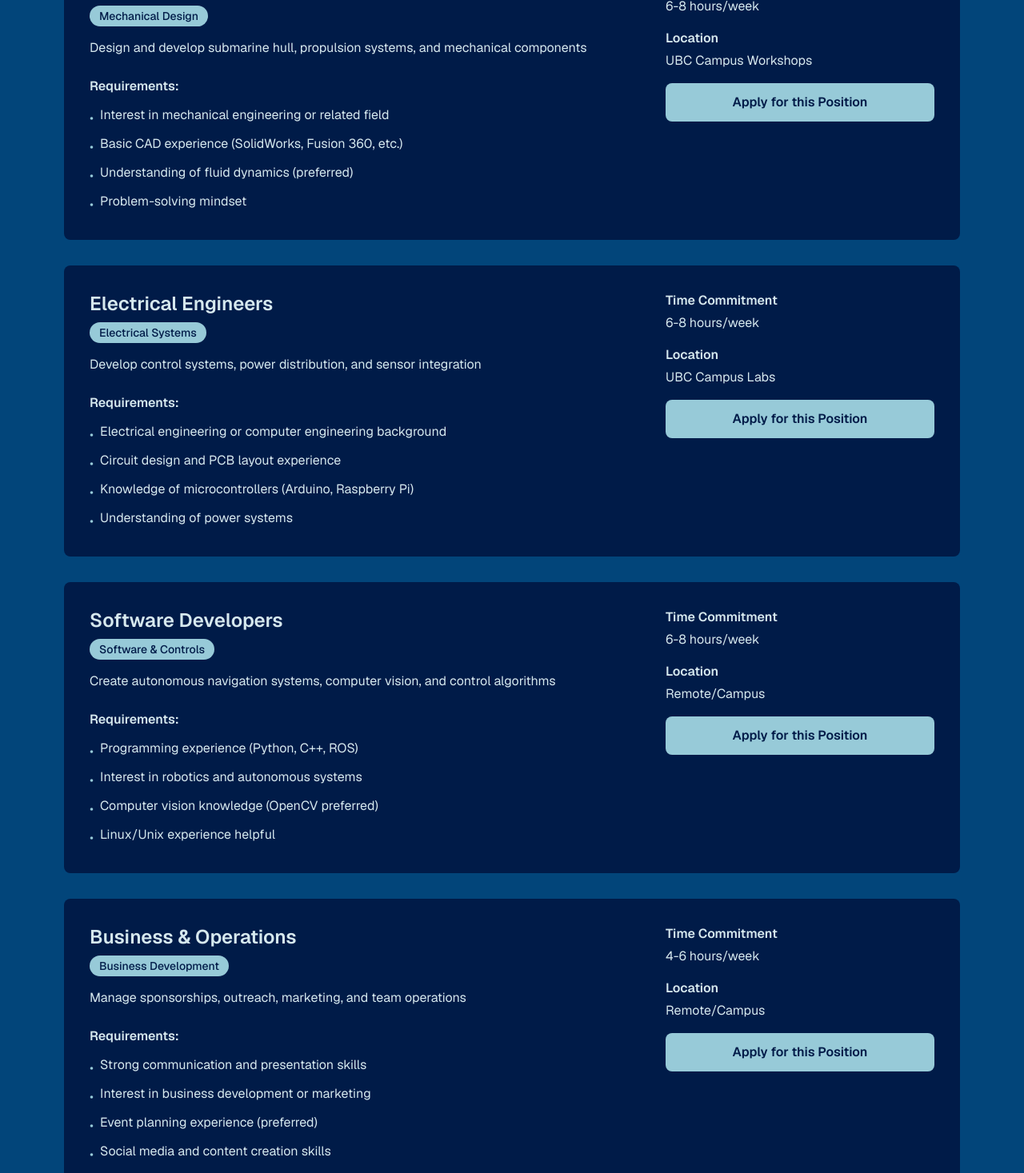
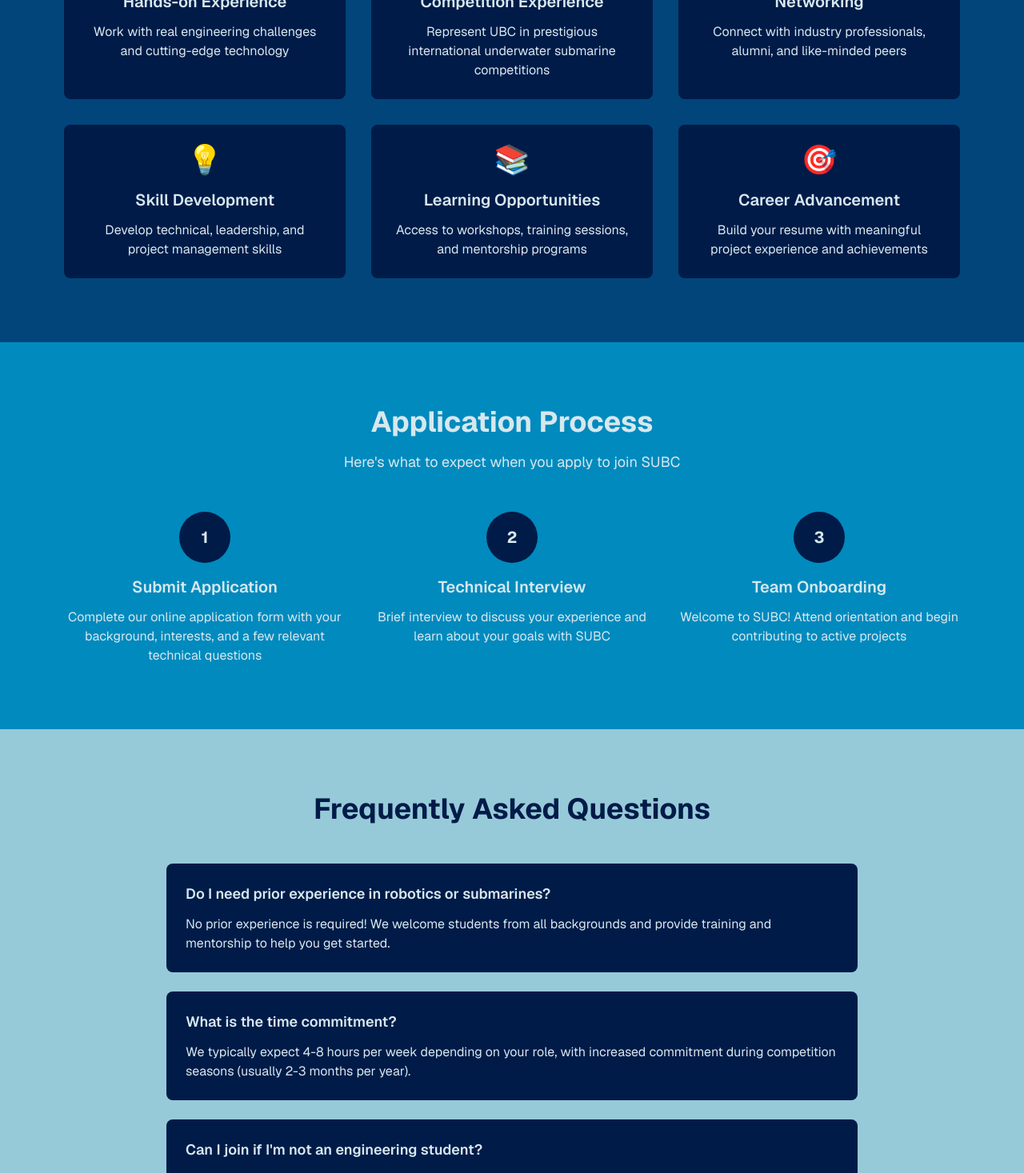
Before and after one commit to UBC-SUBC/new-website, a Next.js app: page /recruitment in a window 1280 px wide. Shown: the part 740-2207 px from the top of the page at 80% size. Built offline with nearby package versions, Linux system fonts and the light colour scheme.

Commit message:
update contact page, recruitment page, and footer

```diff
--- a/src/app/contact/page.tsx
+++ b/src/app/contact/page.tsx
@@ -4,17 +4,27 @@ export default function Contact() {
   const contactMethods = [
     {
       icon: "✉️",
-      title: "Email Us",
-      description: "For general inquiries and sponsorship opportunities",
+      title: "Email",
       action: "hello@subc.ca",
       link: "mailto:hello@subc.ca"
     },
     {
-      icon: "📱",
-      title: "Social Media",
-      description: "Follow our latest updates and stories",
+      icon: "📘",
+      title: "Facebook",
+      action: "@ubc.submarine",
+      link: "https://www.facebook.com/ubc.submarine/"
+    },
+    {
+      icon: "📸",
+      title: "Instagram",
       action: "@subc_ubc",
       link: "https://www.instagram.com/subc_ubc/"
+    },
+    {
+      icon: "💼",
+      title: "LinkedIn",
+      action: "UBC Submarine",
+      link: "https://www.linkedin.com/company/ubc-submarine"
     },
     {
       icon: "📍",
@@ -33,43 +43,32 @@ export default function Contact() {
 
       <main className="min-h-screen pt-16" style={{ backgroundColor: '#2a2a2a' }}>
 
-        {/* Hero Section */}
+        {/* Section 1: Hero & Contact Channels */}
         <section className="py-20" style={{ background: 'linear-gradient(135deg, #018ABE, #02457A)' }}>
-          <div className="max-w-4xl mx-auto px-4 text-center">
+          <div className="max-w-6xl mx-auto px-4 text-center">
+
             <h1 className="text-4xl md:text-5xl font-bold mb-6" style={{ color: '#D6E8EE' }}>
               Get in Touch
             </h1>
-            <p className="text-xl max-w-3xl mx-auto" style={{ color: '#D6E8EE' }}>
-              We'd love to hear from you. Whether you are interested in joining,
-              sponsoring, or just want to chat about submarines, we are here.
+
+            {/* Integrated, concise wording */}
+            <p className="text-xl max-w-3xl mx-auto mb-16" style={{ color: '#D6E8EE' }}>
+              Whether you're looking to join, sponsor, or have a specific question, we'd love to hear from you! Send us an email or follow our socials for the latest updates.
             </p>
-          </div>
-        </section>
 
-        {/* Contact Info Grid Section (Matches Executive Team Section style) */}
-        <section className="py-20" style={{ backgroundColor: '#02457A' }}>
-          <div className="max-w-6xl mx-auto px-4">
-            <div className="text-center mb-12">
-              <h2 className="text-3xl md:text-4xl font-bold mb-4" style={{ color: '#D6E8EE' }}>Contact Channels</h2>
-              <p className="text-lg" style={{ color: '#D6E8EE' }}>
-                Reach out to us through any of the platforms below
-              </p>
-            </div>
-
-            <div className="grid md:grid-cols-3 gap-8">
+            {/* 5 Contact Blocks moved here */}
+            <div className="grid grid-cols-2 md:grid-cols-5 gap-4">
               {contactMethods.map((method, index) => (
-                <div key={index} className="text-center p-8 rounded-lg transition-transform hover:-translate-y-1" style={{ backgroundColor: '#001B48' }}>
-                  <div className="w-20 h-20 rounded-full flex items-center justify-center mx-auto mb-6" style={{ backgroundColor: '#97CAD8' }}>
-                    <span className="text-3xl">{method.icon}</span>
+                <div key={index} className="text-center p-6 rounded-lg transition-transform hover:-translate-y-1 shadow-lg" style={{ backgroundColor: '#001B48' }}>
+                  <div className="w-16 h-16 rounded-full flex items-center justify-center mx-auto mb-4" style={{ backgroundColor: '#97CAD8' }}>
+                    <span className="text-2xl">{method.icon}</span>
                   </div>
-                  <h3 className="text-xl font-semibold mb-2" style={{ color: '#D6E8EE' }}>{method.title}</h3>
-                  <p className="mb-4 text-sm" style={{ color: '#D6E8EE', opacity: 0.8 }}>{method.description}</p>
-
+                  <h3 className="text-lg font-semibold mb-2" style={{ color: '#D6E8EE' }}>{method.title}</h3>
                   <a
                     href={method.link}
                     target="_blank"
                     rel="noopener noreferrer"
-                    className="font-bold hover:underline"
+                    className="font-bold text-sm hover:underline break-words"
                     style={{ color: '#97CAD8' }}
                   >
                     {method.action}
@@ -77,11 +76,12 @@ export default function Contact() {
                 </div>
               ))}
             </div>
+
           </div>
         </section>
 
-        {/* Location / Map Section (Matches Departments Section style) */}
-        <section className="py-20" style={{ backgroundColor: '#018ABE' }}>
+        {/* Section 2: Location / Map (Moved up to the #02457A section) */}
+        <section className="py-20" style={{ backgroundColor: '#02457A' }}>
           <div className="max-w-6xl mx-auto px-4">
             <div className="text-center mb-12">
               <h2 className="text-3xl md:text-4xl font-bold mb-4" style={{ color: '#D6E8EE' }}>Find Us on Campus</h2>
@@ -92,9 +92,7 @@ export default function Contact() {
 
             <div className="rounded-lg overflow-hidden shadow-xl" style={{ backgroundColor: '#001B48', padding: '1rem' }}>
               <div className="w-full h-96 bg-gray-300 rounded">
-                 {/* Note: I used the EDC embed link here.
-                    If you have a specific Google Maps Embed URL, replace the src below.
-                 */}
+                 {/* Google Maps Embed */}
                 <iframe
                   title="SUBC Location"
                   loading="lazy"
@@ -110,36 +108,6 @@ export default function Contact() {
           </div>
         </section>
 
-        {/* FAQ / Direct Message Section (Matches CTA Section style) */}
-        <section className="py-20" style={{ backgroundColor: '#001B48' }}>
-          <div className="max-w-4xl mx-auto px-4 text-center">
-            <h2 className="text-3xl md:text-4xl font-bold mb-4" style={{ color: '#D6E8EE' }}>
-              Have a Specific Question?
-            </h2>
-            <p className="text-xl mb-8" style={{ color: '#D6E8EE' }}>
-              Check out our social media for the latest updates, or send us an email directly.
-            </p>
-            <div className="flex gap-4 justify-center">
-              <a
-                href="mailto:hello@subc.ca"
-                className="px-8 py-3 rounded-lg font-semibold transition-all hover:scale-105 inline-block"
-                style={{ backgroundColor: '#97CAD8', color: '#001B48' }}
-              >
-                Email Us
-              </a>
-              <a
-                href="https://www.facebook.com/ubc.submarine/"
-                target="_blank"
-                rel="noopener noreferrer"
-                className="border px-8 py-3 rounded-lg font-semibold transition-all hover:scale-105 inline-block"
-                style={{ borderColor: '#D6E8EE', color: '#D6E8EE' }}
-              >
-                Facebook
-              </a>
-            </div>
-          </div>
-        </section>
-
       </main>
     </>
   );
--- a/src/app/recruitment/page.tsx
+++ b/src/app/recruitment/page.tsx
@@ -1,64 +1,15 @@
+import Link from 'next/link';
+
 export default function Recruitment() {
-  const positions = [
-    {
-      title: "Mechanical Engineers",
-      department: "Mechanical Design",
-      description: "Design and develop submarine hull, propulsion systems, and mechanical components",
-      requirements: [
-        "Interest in mechanical engineering or related field",
-        "Basic CAD experience (SolidWorks, Fusion 360, etc.)",
-        "Understanding of fluid dynamics (preferred)",
-        "Problem-solving mindset"
-      ],
-      commitment: "6-8 hours/week",
-      location: "UBC Campus Workshops"
-    },
-    {
-      title: "Electrical Engineers",
-      department: "Electrical Systems",
-      description: "Develop control systems, power distribution, and sensor integration",
-      requirements: [
-        "Electrical engineering or computer engineering background",
-        "Circuit design and PCB layout experience",
-        "Knowledge of microcontrollers (Arduino, Raspberry Pi)",
-        "Understanding of power systems"
-      ],
-      commitment: "6-8 hours/week",
-      location: "UBC Campus Labs"
-    },
-    {
-      title: "Software Developers",
-      department: "Software & Controls",
-      description: "Create autonomous navigation systems, computer vision, and control algorithms",
-      requirements: [
-        "Programming experience (Python, C++, ROS)",
-        "Interest in robotics and autonomous systems",
-        "Computer vision knowledge (OpenCV preferred)",
-        "Linux/Unix experience helpful"
-      ],
-      commitment: "6-8 hours/week",
-      location: "Remote/Campus"
-    },
-    {
-      title: "Business & Operations",
-      department: "Business Development",
-      description: "Manage sponsorships, outreach, marketing, and team operations",
-      requirements: [
-        "Strong communication and presentation skills",
-        "Interest in business development or marketing",
-        "Event planning experience (preferred)",
-        "Social media and content creation skills"
-      ],
-      commitment: "4-6 hours/week",
-      location: "Remote/Campus"
-    }
-  ];
+
+  // Single source of truth for the application link
+  const applicationLink = "https://docs.google.com/forms/d/e/1FAIpQLSd2cEicM3Kpwrb8nI2FqTmqmvl_Q6X6oG9YN-ngMNGNjfehEg/viewform?usp=header";
 
   const applicationProcess = [
     {
       step: "1",
       title: "Submit Application",
-      description: "Complete our online application form with your background, interests, and availability"
+      description: "Complete our online application form with your background, interests, and a few relevant technical questions"
     },
     {
       step: "2",
@@ -67,11 +18,6 @@ export default function Recruitment() {
     },
     {
       step: "3",
-      title: "Project Assessment",
-      description: "Complete a small technical challenge relevant to your area of interest"
-    },
-    {
-      step: "4",
       title: "Team Onboarding",
       description: "Welcome to SUBC! Attend orientation and begin contributing to active projects"
     }
@@ -86,7 +32,7 @@ export default function Recruitment() {
     {
       icon: "🏆",
       title: "Competition Experience",
-      description: "Represent UBC in prestigious international underwater robotics competitions"
+      description: "Represent UBC in prestigious international underwater submarine competitions"
     },
     {
       icon: "👥",
@@ -135,6 +81,7 @@ export default function Recruitment() {
 
   return (
     <main className="min-h-screen pt-16" style={{ backgroundColor: '#2a2a2a' }}>
+
       {/* Hero Section */}
       <section className="py-20" style={{ background: 'linear-gradient(135deg, #018ABE, #02457A)' }}>
         <div className="max-w-4xl mx-auto px-4 text-center">
@@ -142,79 +89,22 @@ export default function Recruitment() {
             Join Our Team
           </h1>
           <p className="text-xl max-w-3xl mx-auto mb-8" style={{ color: '#D6E8EE' }}>
-            Ready to dive into the exciting world of underwater robotics? Join SUBC and be part
-            of a team that's pushing the boundaries of autonomous submarine technology.
-            // TODO: add sponsorship package pdf link
+            Recruitment closed on Sept 21, 2025. <br /> Check back September 2026 for our next recruitment cycle!
           </p>
-          <button
-            className="px-8 py-3 rounded-lg font-semibold transition-all hover:scale-105 text-lg"
+          <a
+            href={applicationLink}
+            target="_blank"
+            rel="noopener noreferrer"
+            className="inline-block px-8 py-3 rounded-lg font-semibold transition-all hover:scale-105 text-lg"
             style={{ backgroundColor: '#001B48', color: '#D6E8EE' }}
           >
             Apply Now
-          </button>
+          </a>
         </div>
       </section>
 
-      {/* Open Positions */}
+      {/* Why Join SUBC (Shifted up to #02457A Background) */}
       <section className="py-20" style={{ backgroundColor: '#02457A' }}>
-        <div className="max-w-6xl mx-auto px-4">
-          <div className="text-center mb-12">
-            <h2 className="text-3xl md:text-4xl font-bold mb-4" style={{ color: '#D6E8EE' }}>Open Positions</h2>
-            <p className="text-lg" style={{ color: '#D6E8EE' }}>
-              We're looking for passionate students to join our various departments
-            </p>
-          </div>
-          <div className="space-y-8">
-            {positions.map((position, index) => (
-              <div key={index} className="rounded-lg p-8" style={{ backgroundColor: '#001B48' }}>
-                <div className="grid md:grid-cols-3 gap-6">
-                  <div className="md:col-span-2">
-                    <div className="flex items-start justify-between mb-4">
-                      <div>
-                        <h3 className="text-2xl font-semibold mb-2" style={{ color: '#D6E8EE' }}>{position.title}</h3>
-                        <span className="px-3 py-1 rounded-full text-sm font-medium" style={{ backgroundColor: '#97CAD8', color: '#001B48' }}>
-                          {position.department}
-                        </span>
-                      </div>
-                    </div>
-                    <p className="mb-6" style={{ color: '#D6E8EE' }}>{position.description}</p>
-                    <div>
-                      <h4 className="font-semibold mb-3" style={{ color: '#D6E8EE' }}>Requirements:</h4>
-                      <ul className="space-y-2">
-                        {position.requirements.map((req, reqIndex) => (
-                          <li key={reqIndex} className="flex items-start">
-                            <span className="mr-2 mt-1" style={{ color: '#97CAD8' }}>•</span>
-                            <span style={{ color: '#D6E8EE' }}>{req}</span>
-                          </li>
-                        ))}
-                      </ul>
-                    </div>
-                  </div>
-                  <div className="space-y-4">
-                    <div>
-                      <h4 className="font-semibold mb-1" style={{ color: '#D6E8EE' }}>Time Commitment</h4>
-                      <p style={{ color: '#D6E8EE' }}>{position.commitment}</p>
-                    </div>
-                    <div>
-                      <h4 className="font-semibold mb-1" style={{ color: '#D6E8EE' }}>Location</h4>
-                      <p style={{ color: '#D6E8EE' }}>{position.location}</p>
-                    </div>
-                    <button
-                      className="w-full px-6 py-3 rounded-lg font-semibold transition-all hover:scale-105"
-                      style={{ backgroundColor: '#97CAD8', color: '#001B48' }}
-                    >
-                      Apply for this Position
-                    </button>
-                  </div>
-                </div>
-              </div>
-            ))}
-          </div>
-        </div>
-      </section>
-
-      {/* Why Join SUBC */}
-      <section className="py-20" style={{ backgroundColor: '#018ABE' }}>
         <div className="max-w-6xl mx-auto px-4">
           <div className="text-center mb-12">
             <h2 className="text-3xl md:text-4xl font-bold mb-4" style={{ color: '#D6E8EE' }}>Why Join SUBC?</h2>
@@ -234,34 +124,39 @@ export default function Recruitment() {
         </div>
       </section>
 
-      {/* Application Process */}
-      <section className="py-20" style={{ backgroundColor: '#97CAD8' }}>
+      {/* Application Process (Shifted up to #018ABE Background) */}
+      <section className="py-20" style={{ backgroundColor: '#018ABE' }}>
         <div className="max-w-6xl mx-auto px-4">
           <div className="text-center mb-12">
-            <h2 className="text-3xl md:text-4xl font-bold mb-4" style={{ color: '#001B48' }}>Application Process</h2>
-            <p className="text-lg" style={{ color: '#001B48' }}>
+            {/* Text colors changed to light blue to contrast with medium blue background */}
+            <h2 className="text-3xl md:text-4xl font-bold mb-4" style={{ color: '#D6E8EE' }}>Application Process</h2>
+            <p className="text-lg" style={{ color: '#D6E8EE' }}>
               Here's what to expect when you apply to join SUBC
             </p>
           </div>
-          <div className="grid md:grid-cols-2 lg:grid-cols-4 gap-8">
+
+          {/* CHANGED: lg:grid-cols-4 to lg:grid-cols-3 and added justify-center */}
+          <div className="grid md:grid-cols-2 lg:grid-cols-3 gap-8 justify-center">
+
             {applicationProcess.map((step, index) => (
               <div key={index} className="text-center">
-                <div className="w-16 h-16 rounded-full flex items-center justify-center mx-auto mb-4 text-xl font-bold" style={{ backgroundColor: '#02457A', color: '#D6E8EE' }}>
+                <div className="w-16 h-16 rounded-full flex items-center justify-center mx-auto mb-4 text-xl font-bold" style={{ backgroundColor: '#001B48', color: '#D6E8EE' }}>
                   {step.step}
                 </div>
-                <h3 className="text-xl font-semibold mb-3" style={{ color: '#001B48' }}>{step.title}</h3>
-                <p style={{ color: '#001B48' }}>{step.description}</p>
+                <h3 className="text-xl font-semibold mb-3" style={{ color: '#D6E8EE' }}>{step.title}</h3>
+                <p style={{ color: '#D6E8EE' }}>{step.description}</p>
               </div>
             ))}
           </div>
         </div>
       </section>
 
-      {/* FAQs */}
-      <section className="py-20" style={{ backgroundColor: '#02457A' }}>
+      {/* FAQs (Shifted up to #97CAD8 Background) */}
+      <section className="py-20" style={{ backgroundColor: '#97CAD8' }}>
         <div className="max-w-4xl mx-auto px-4">
           <div className="text-center mb-12">
-            <h2 className="text-3xl md:text-4xl font-bold mb-4" style={{ color: '#D6E8EE' }}>Frequently Asked Questions</h2>
+            {/* Title changed to dark blue to contrast with the light blue background */}
+            <h2 className="text-3xl md:text-4xl font-bold mb-4" style={{ color: '#001B48' }}>Frequently Asked Questions</h2>
           </div>
           <div className="space-y-6">
             {faqs.map((faq, index) => (
@@ -274,8 +169,8 @@ export default function Recruitment() {
         </div>
       </section>
 
-      {/* CTA Section */}
-      <section className="py-20" style={{ backgroundColor: '#001B48' }}>
+      {/* CTA Section (Shifted up to #02457A Background) */}
+      <section className="py-20" style={{ backgroundColor: '#02457A' }}>
         <div className="max-w-4xl mx-auto px-4 text-center">
           <h2 className="text-3xl md:text-4xl font-bold mb-4" style={{ color: '#D6E8EE' }}>
             Ready to Make Waves?
@@ -284,18 +179,25 @@ export default function Recruitment() {
             Join a team of passionate engineers and innovators working on the future of underwater robotics
           </p>
           <div className="flex gap-4 justify-center">
-            <button
-              className="px-8 py-3 rounded-lg font-semibold transition-all hover:scale-105"
+            {/* Changed from button to a to utilize the applicationLink variable */}
+            <a
+              href={applicationLink}
+              target="_blank"
+              rel="noopener noreferrer"
+              className="inline-block px-8 py-3 rounded-lg font-semibold transition-all hover:scale-105"
               style={{ backgroundColor: '#97CAD8', color: '#001B48' }}
             >
               Start Your Application
-            </button>
-            <button
-              className="border px-8 py-3 rounded-lg font-semibold transition-all hover:scale-105"
+            </a>
+
+            {/* Changed from button to Link to point to the contact page */}
+            <Link
+              href="/contact"
+              className="inline-block border px-8 py-3 rounded-lg font-semibold transition-all hover:scale-105"
               style={{ borderColor: '#D6E8EE', color: '#D6E8EE' }}
             >
               Contact Us
-            </button>
+            </Link>
           </div>
         </div>
       </section>
--- a/src/components/Footer.tsx
+++ b/src/components/Footer.tsx
@@ -16,7 +16,7 @@ const Footer = () => {
       { href: '/contact', label: 'Contact' },
     ],
     'Connect': [
-      { href: 'mailto:hello@subc.ca', label: 'Email' },
+      { href: 'mailto:hello@subc.ca', label: 'Email: hello@subc.ca' },
       { href: 'https://www.facebook.com/ubc.submarine/', label: 'Facebook', isExternal: true },
       { href: 'https://www.instagram.com/subc_ubc/', label: 'Instagram', isExternal: true },
       { href: 'https://www.linkedin.com/company/ubc-submarine/posts/?feedView=all', label: 'LinkedIn', isExternal: true },
```
